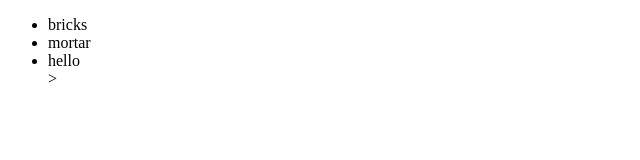
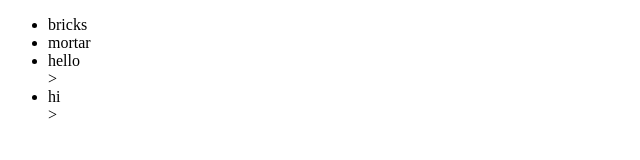
Before and after one commit to neeraja23/newGitTest, a plain HTML site: page index.html in a window 1280 px wide. Shown: the full height of the page, 0-640 px from the left. Drawn offline with Linux system fonts and the light colour scheme.

Commit message:
added line

```diff
--- a/index.html
+++ b/index.html
@@ -10,6 +10,7 @@
         <li>bricks </li>
         <li>mortar</li>
         <li>hello</li>>
+        <li>hi</li>>
     </ul>
 </div>
 </body>
```
